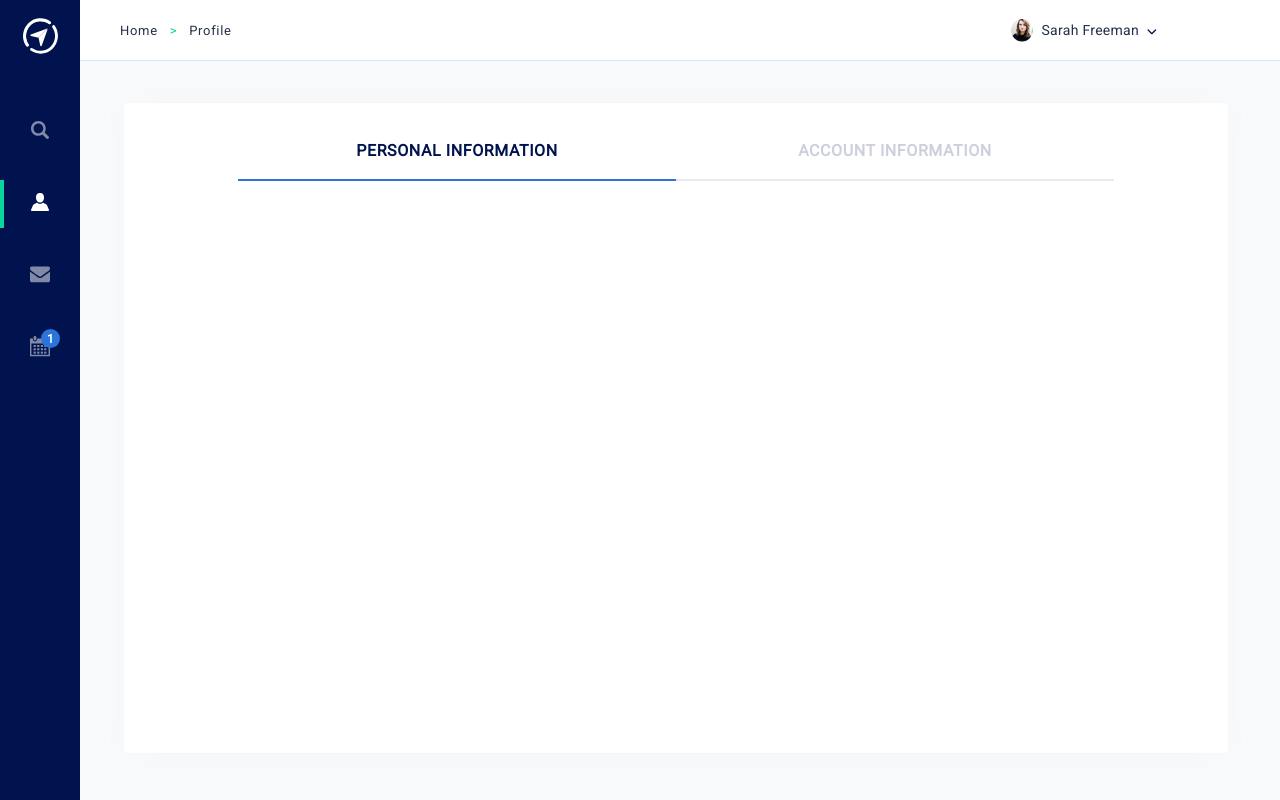
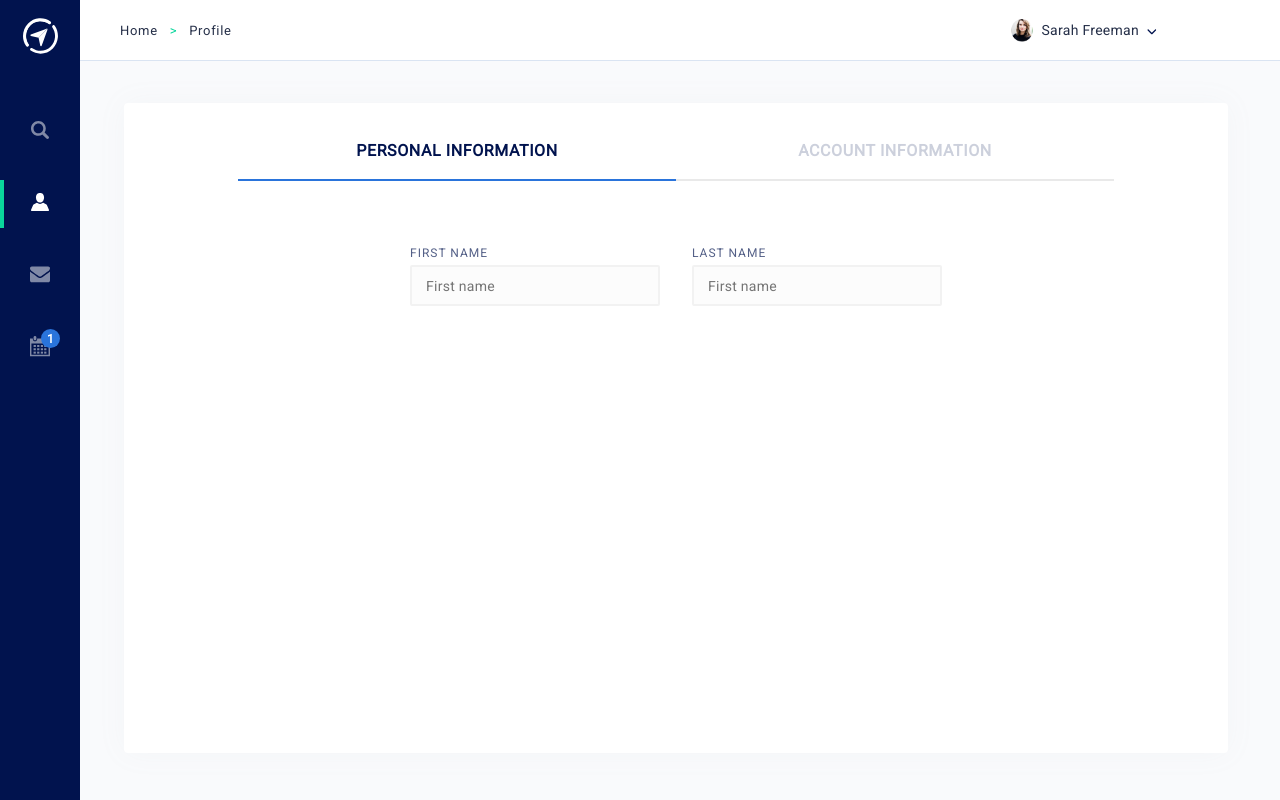
Before and after one commit to VS0x01/my-fixer-client, a Vue app: page /#/profile in a window 1280 px wide. Built offline with nearby package versions, Linux system fonts and the light colour scheme.

Commit message:
setup profile personal information

```diff
--- a/src/profile/views/Profile.vue
+++ b/src/profile/views/Profile.vue
@@ -18,7 +18,26 @@
       </div>
 
       <section v-show="viewInformationTab === 'personal'">
-        <form></form>
+        <form class="personal-info-form">
+          <section class="input-wrapper">
+            <label for="firstName" class="input-label">First name</label>
+            <input
+                type="text"
+                id="firstName"
+                class="input"
+                placeholder="First name"
+            />
+          </section>
+          <section class="input-wrapper">
+            <label for="lastName" class="input-label">Last name</label>
+            <input
+                type="text"
+                id="lastName"
+                class="input"
+                placeholder="First name"
+            />
+          </section>
+        </form>
       </section>
       <section v-show="viewInformationTab === 'account'">
         <form class="account-info-form">
@@ -34,17 +53,26 @@
           <section class="input-wrapper">
             <label for="email" class="input-label">E-mail</label>
             <input
-                type="email"
-                id="email"
-                class="input"
-                placeholder="example@example.com"
+              type="email"
+              id="email"
+              class="input"
+              placeholder="example@example.com"
             />
           </section>
         </form>
         <router-link to="/" class="superscription">
           Change password
-          <svg width="6" height="10" viewBox="0 0 6 10" fill="none" xmlns="http://www.w3.org/2000/svg">
-            <path d="M1.13514 0L4.85176e-08 1.08889L3.72973 4.66667L4.85176e-08 8.24444L1.13514 9.33333L6 4.66667L1.13514 0Z" fill="#2A74DB"/>
+          <svg
+            width="6"
+            height="10"
+            viewBox="0 0 6 10"
+            fill="none"
+            xmlns="http://www.w3.org/2000/svg"
+          >
+            <path
+              d="M1.13514 0L4.85176e-08 1.08889L3.72973 4.66667L4.85176e-08 8.24444L1.13514 9.33333L6 4.66667L1.13514 0Z"
+              fill="#2A74DB"
+            />
           </svg>
         </router-link>
       </section>
@@ -98,6 +126,7 @@ export default {
       color: #01134E
       border-color: #2A74DB
 
+.personal-info-form,
 .account-info-form
   display: flex
   justify-content: center
@@ -111,5 +140,4 @@ export default {
   display: block
   text-decoration: none
   text-align: center
-
 </style>
```
